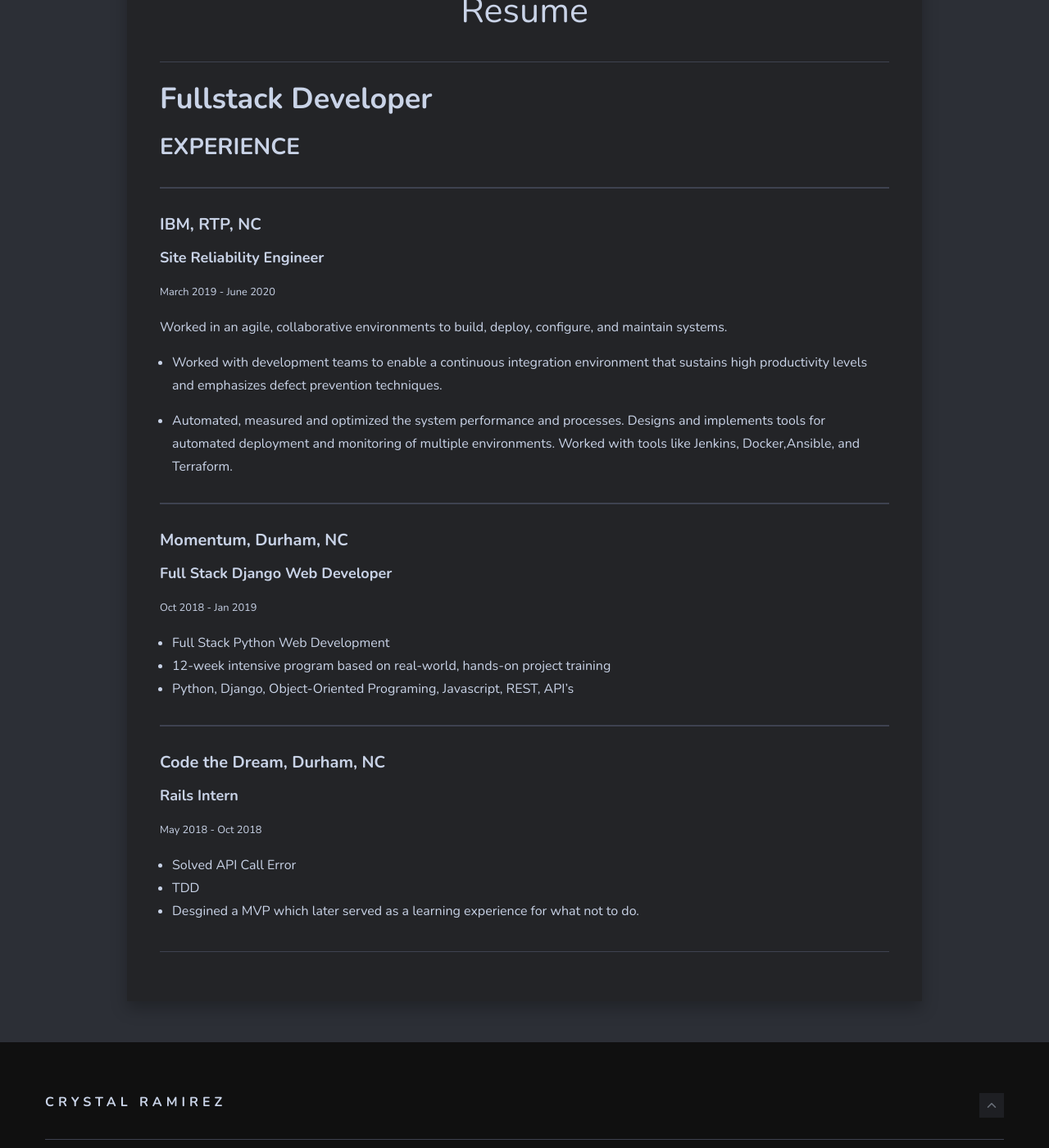
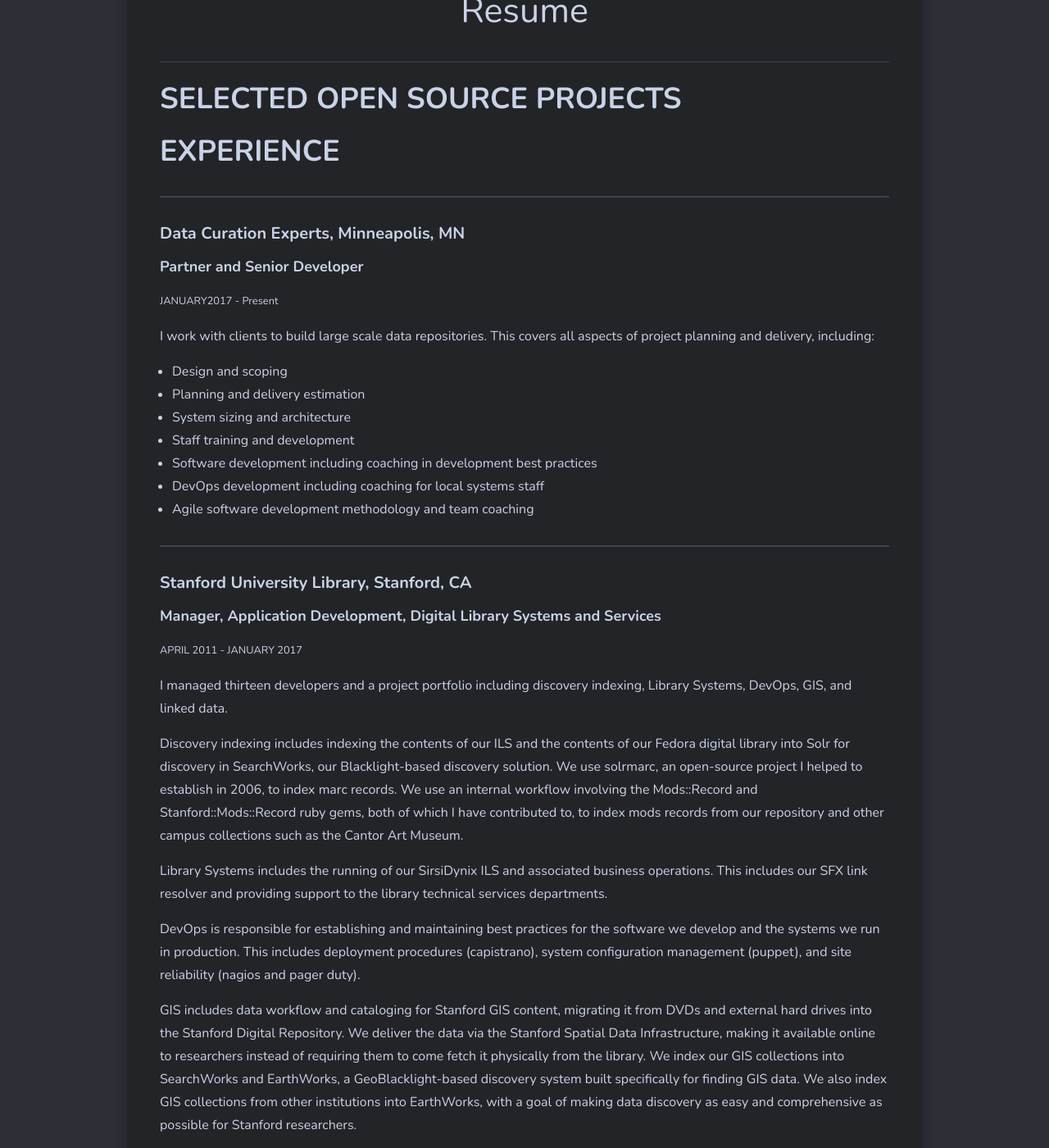
Before and after one commit to cat9563/bess-sadler, a Jekyll site: the page built from _pages/resume.md, in a window 1280 px wide and 1400 px high, scrolled down 773 px. Shown: the whole window at 82% size. Built offline with Jekyll 4.4.1, drawn with Linux system fonts in a browser that asks for light colours; nearby versions of some CDN libraries; some of the changed text lies outside the part shown.

```diff
--- a/_pages/resume.md
+++ b/_pages/resume.md
@@ -2,43 +2,77 @@
 layout: page
 title: Resume
 permalink: /resume/
-image: ocean2.jpg
+image: sceneHill.jpeg
 ---
 
-# Fullstack Developer
-## EXPERIENCE
+# SELECTED OPEN SOURCE PROJECTS
+# EXPERIENCE
 ---
 
-#### IBM, RTP, NC
-##### Site Reliability Engineer
+#### Data Curation Experts, Minneapolis, MN
+##### Partner and Senior Developer
 
-<small>March 2019 - June 2020</small>
+<small>JANUARY2017 - Present</small>
 
 
-Worked in an agile, collaborative environments to build, deploy, configure, and maintain systems.
+I work with clients to build large scale data repositories. This covers all aspects of project planning and delivery, including:
 
-* Worked with development teams to enable a continuous integration environment that sustains high productivity levels and emphasizes defect prevention techniques.
-
-*  Automated, measured and optimized the system performance and processes. Designs and implements tools for automated deployment and monitoring of multiple environments. Worked with tools like Jenkins, Docker,Ansible, and Terraform.
+* Design and scoping
+* Planning and delivery estimation
+* System sizing and architecture
+* Staff training and development
+* Software development including coaching in development best   practices
+* DevOps development including coaching for local systems staff
+* Agile software development methodology and team coaching
 
 ---
 
-#### Momentum, Durham, NC
-##### Full Stack Django Web Developer
+#### Stanford University Library, Stanford, CA
+##### Manager, Application Development, Digital Library Systems and Services
 
-<small>Oct 2018 - Jan 2019</small>
+<small>APRIL 2011 - JANUARY 2017</small>
 
-* Full Stack Python Web Development
-* 12-week intensive program based on real-world, hands-on project training
-* Python, Django, Object-Oriented Programing, Javascript, REST, API's
+
+I managed thirteen developers and a project portfolio including discovery indexing, Library Systems, DevOps, GIS, and linked data.
+
+Discovery indexing includes indexing the contents of our ILS and the contents of our Fedora digital library into Solr for discovery in SearchWorks, our Blacklight-based discovery solution. We use solrmarc, an open-source project I helped to establish in 2006, to index marc records. We use an internal workflow involving the Mods::Record and Stanford::Mods::Record ruby gems, both of which I have contributed to, to index mods records from our repository and other campus collections such as the Cantor Art Museum.
+
+Library Systems includes the running of our SirsiDynix ILS and associated business operations. This includes our SFX link resolver and providing support to the library technical services departments.
+
+DevOps is responsible for establishing and maintaining best practices for the software we develop and the systems we run in production. This includes deployment procedures (capistrano), system configuration management (puppet), and site reliability (nagios and pager duty).
+
+GIS includes data workflow and cataloging for Stanford GIS content, migrating it from DVDs and external hard drives into the Stanford Digital Repository. We deliver the data via the Stanford Spatial Data Infrastructure, making it available online to researchers instead of requiring them to come fetch it physically from the library. We index our GIS collections into SearchWorks and EarthWorks, a GeoBlacklight-based discovery system built specifically for finding GIS data. We also index GIS collections from other institutions into EarthWorks, with a goal of making data discovery as easy and comprehensive as possible for Stanford researchers.
+
+We plan to transition many of our systems to use linked data instead of marc or XML, and we are currently conducting experiments and pilot projects with that aim in mind. I lead a linked data study group to help staff learn the linked data skills they’ll need, and plan our work for the Mellon-funded Linked Data for Production grant we are part of.
+
+In addition to my core portfolio duties, I also act as a community organizer for the Hydra project, develop grant applications, form part of the management team for a large digital library department, organize conferences, and perform professional service in the form of public talks, publishing, and serving on the advisory board for the Digital Library Federation.
 
 ---
 
-#### Code the Dream, Durham, NC
-##### Rails Intern
+#### Stanford University Library, Stanford, CA
+##### Senior Java Developer
 
-<small>May 2018 - Oct 2018</small>
+<small>JANUARY 2010 - APRIL 2011</small>
 
-* Solved API Call Error
-* TDD
-* Desgined a MVP which later served as a learning experience for what not to do.
+
+As part of a team, I wrote software to build the Stanford Digital Repository. I was brought into this project because it was two years behind schedule, but I had a reputation for getting difficult projects accomplished. Through effective project management and modern software development techniques like test driven development we got the project back on track, and it now forms a core part of Stanford’s digital library infrastructure.
+
+---
+
+#### University of Virginia Library, Charlottesville, VA
+##### Chief Architect of the Online Library Environment
+
+<small>JANUARY 2009 – JANUARY 2010</small>
+
+
+I led a team of five in the development and delivery of Blacklight at UVA, dramatically improving the library’s discovery experience. I contributed to the nascent Hydra project and implemented early Hydra efforts at UVA. I established improved production systems and procedures for the library’s repository infrastructure, resulting in smoother, more frequent releases of new features, and increased stability of our running services.
+
+---
+
+#### University of Virginia Library, Charlottesville, VA
+##### Research and Development Librarian, Scholars’ Lab
+
+<small>JULY 2005 – JANUARY 2009</small>
+
+
+I led a team of three developers in creating software to support faculty research needs. I designed and built sophisticated data modeling and exploration systems, including spatial and textual analysis systems. I introduced many industry best practices to the library’s IT culture, such as test driven development, continuous integration, and code sprints. I co-founded Project Blacklight, which became the discovery system for UVA. I established monitoring and upgrade schedules for our digital library, resulting in dramatically improved reliability.
```
Also changed, not shown: _pages/about.md (+7 -2 lines), _pages/publications.md (added, +11 -0 lines), _pages/talks.md (+5 -2 lines), _posts/2020-07-15-I-aim-to-be-the-Granny-Weatherwax-of-free-software.markdown (added, +24 -0 lines), _posts/2020-07-16-solar-vortex-at-UCSD.markdown (added, +13 -0 lines), _posts/2020-07-19-being-laid-off.md (deleted, +0 -54 lines), _posts/2020-07-21-grieving.md (deleted, +0 -18 lines), img/BessSadler.jpeg (added), img/bessSadlerB&W.jpeg (added), 1 other file.
